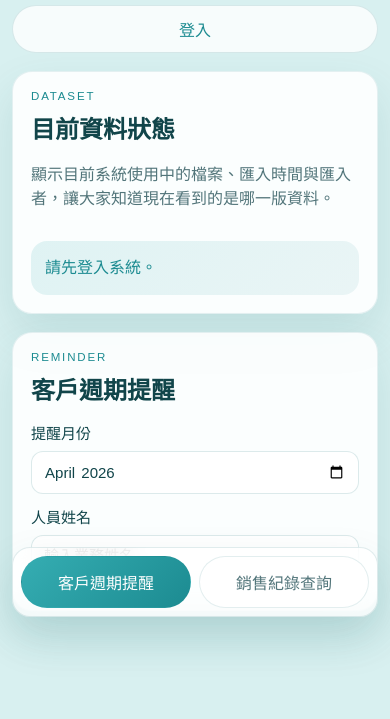
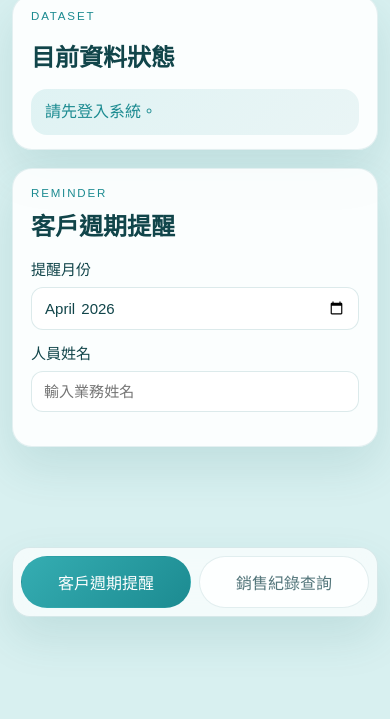
Before and after one commit to shadow428-stack/sales-reminder-desk, a website with bundled scripts: page public/index.html in a window 390 px wide. Shown: the part 215-934 px from the top of the page. After the commit the page ends 844 px from the top, so only its background shows below. Built offline with nearby package versions, Linux system fonts and the light colour scheme; files whose address does not match are found by name.

Commit message:
Compact dataset status bar

```diff
--- a/public/app.js
+++ b/public/app.js
@@ -89,6 +89,7 @@ async function bootstrap() {
     logoutBtn.hidden = false;
     await refreshSession();
     await loadDataset();
+    updateImportStatus();
     render();
   });
 }
@@ -221,7 +222,7 @@ async function handleImport(event) {
     const payload = await response.json();
     if (!response.ok) throw new Error(payload.message || "匯入失敗");
     dataset = payload.dataset;
-    importStatus.textContent = payload.message;
+    updateImportStatus();
     render();
   } catch (error) {
     importStatus.textContent = error.message;
@@ -242,8 +243,20 @@ async function fetchWithAuth(url, options = {}) {
 }
 
 function render() {
+  updateImportStatus();
   renderReminders();
   renderRecords();
+}
+
+function updateImportStatus() {
+  if (!currentUser) {
+    importStatus.textContent = "請先登入系統。";
+    return;
+  }
+
+  importStatus.textContent = dataset.sourceLabel
+    ? `匯入時間：${formatDateTime(dataset.importedAt)}`
+    : "目前尚未匯入資料。";
 }
 
 function renderReminders() {
--- a/public/index.html
+++ b/public/index.html
@@ -16,7 +16,6 @@
         <div class="brand-copy">
           <p class="eyebrow">Yu-Dong Biomedical Co., Ltd.</p>
           <h1>宇東生醫(股)公司</h1>
-          <p class="intro">銷售紀錄查詢與客戶週期提醒平台，提供公司同仁快速查詢銷售資料與回購週期提醒。</p>
         </div>
       </div>
       <div class="top-actions">
@@ -27,12 +26,9 @@
       </div>
     </header>
 
-    <section class="import-card">
-      <div>
-        <p class="section-label">Dataset</p>
-        <h2>目前資料狀態</h2>
-        <p class="muted">顯示目前系統使用中的檔案、匯入時間與匯入者，讓大家知道現在看到的是哪一版資料。</p>
-      </div>
+    <section class="import-card import-card--compact">
+      <p class="section-label">Dataset</p>
+      <h2>目前資料狀態</h2>
       <div class="import-status" id="importStatus">請先登入系統。</div>
     </section>
 
--- a/public/styles.css
+++ b/public/styles.css
@@ -151,6 +151,24 @@ button {
   box-shadow: var(--shadow);
   padding: 18px;
   margin-top: 18px;
+}
+
+.import-card--compact {
+  grid-template-columns: auto auto 1fr;
+  align-items: center;
+  gap: 14px;
+  padding: 14px 18px;
+}
+
+.import-card--compact .section-label,
+.import-card--compact h2 {
+  margin: 0;
+}
+
+.import-card--compact .import-status {
+  margin-left: auto;
+  min-width: 260px;
+  padding: 10px 14px;
 }
 
 .auth-card,
@@ -410,6 +428,7 @@ thead th {
   .brand-lockup,
   .auth-card,
   .import-card,
+  .import-card--compact,
   .filters,
   .reminder-filters,
   .primary-filters,
@@ -437,6 +456,11 @@ thead th {
     width: 100%;
   }
 
+  .import-card--compact .import-status {
+    margin-left: 0;
+    min-width: 0;
+  }
+
   .file-button,
   button {
     width: 100%;
```
